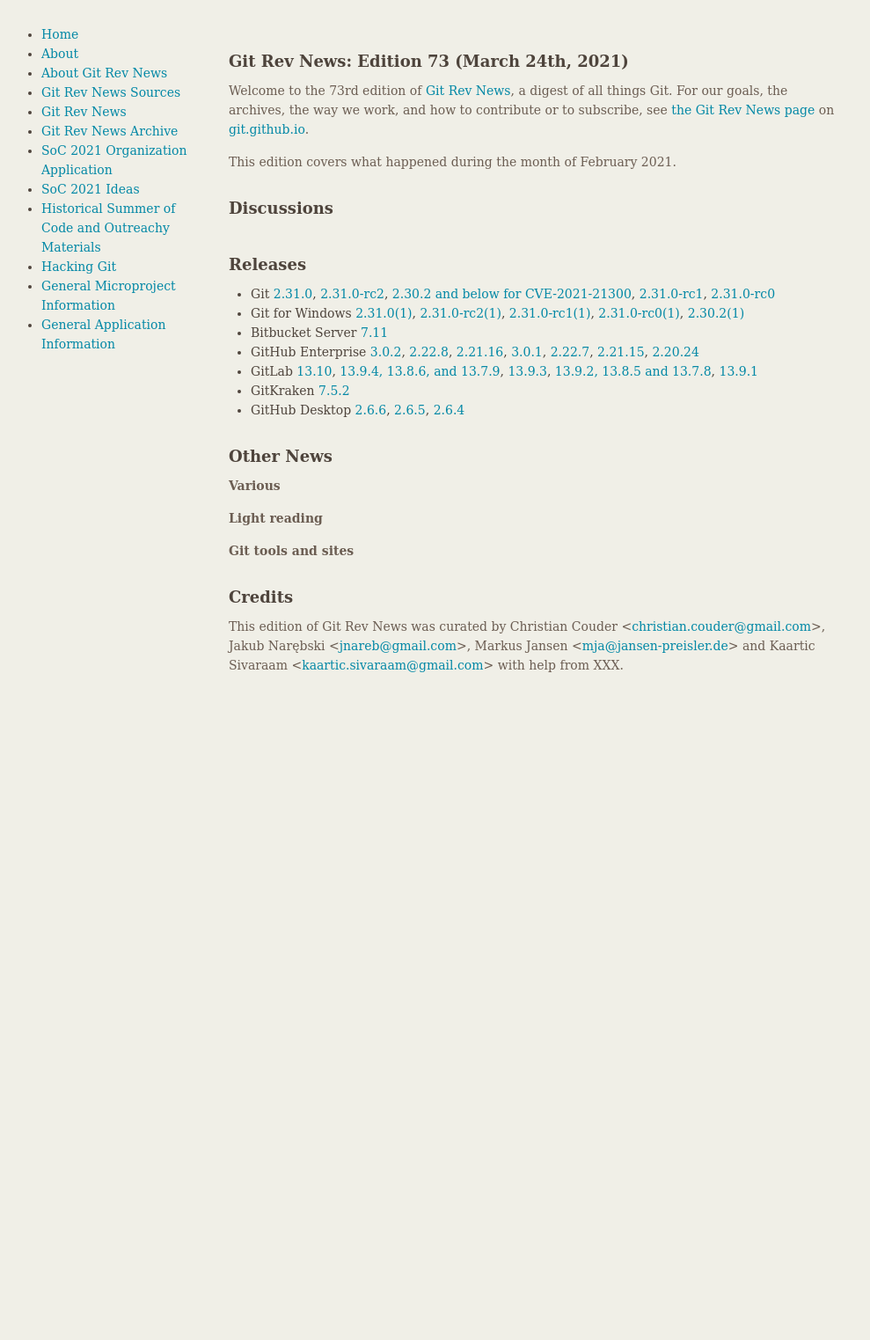
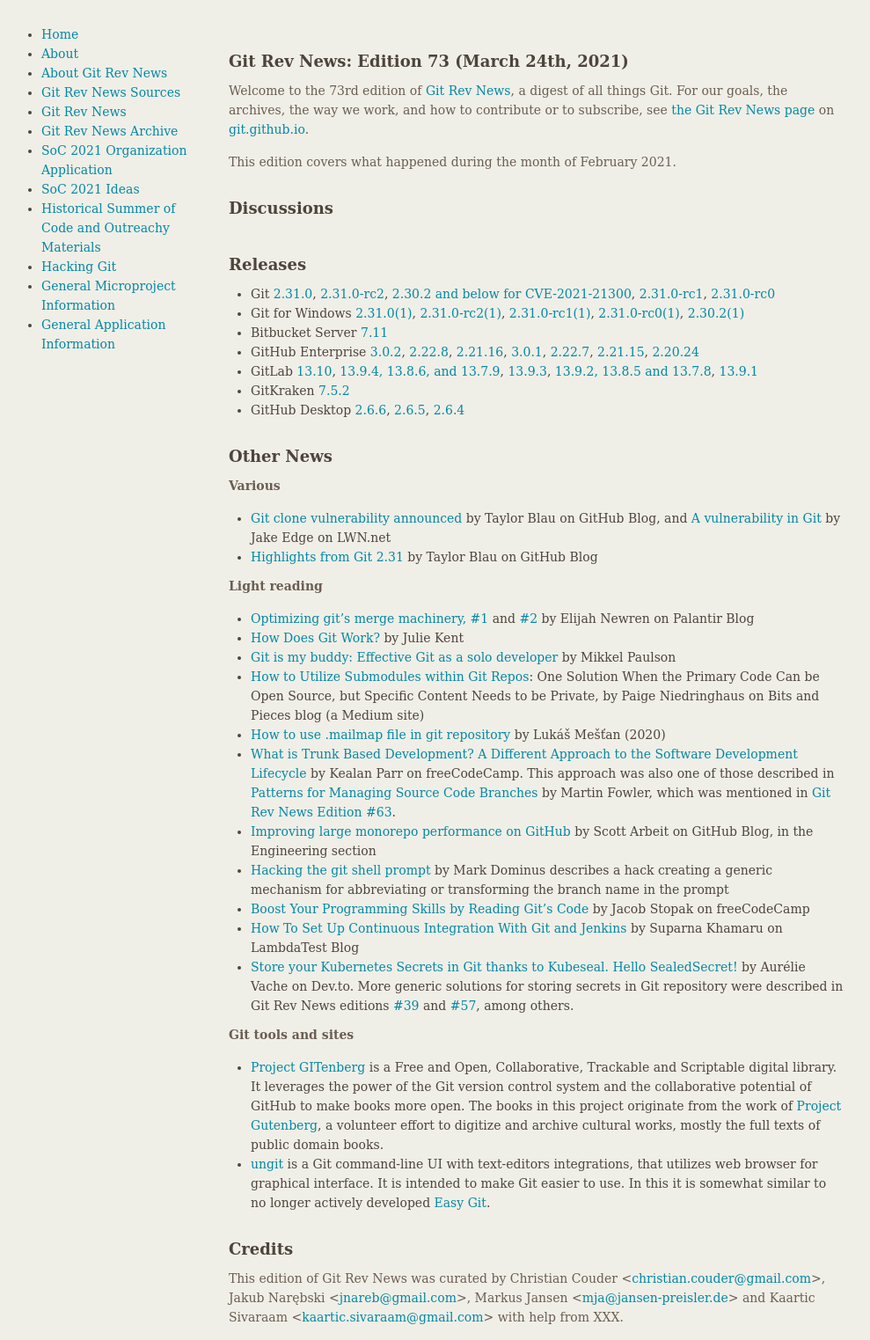
Before and after one commit to git/git.github.io, a Jekyll site: the page built from rev_news/drafts/edition-73.md, in a window 1280 px wide. Shown: the whole page at 88% size, without its empty margins (149-1138 px from the left). Built offline with Jekyll 4.4.1, drawn with Linux system fonts in a browser that asks for light colours; before the commit the page ends 900 px from its top, so only the background shows below that.

Commit message:
rn-73: Add links to various articles, and a few tools and sites

```diff
--- a/rev_news/drafts/edition-73.md
+++ b/rev_news/drafts/edition-73.md
@@ -67,11 +67,61 @@
 
 __Various__
 
+* [Git clone vulnerability announced](https://github.blog/2021-03-09-git-clone-vulnerability-announced/)
+  by Taylor Blau on GitHub Blog, and
+  [A vulnerability in Git](https://lwn.net/Articles/848935/)
+  by Jake Edge on LWN.net
+* [Highlights from Git 2.31](https://github.blog/2021-03-15-highlights-from-git-2-31/)
+  by Taylor Blau on GitHub Blog
+
 
 __Light reading__
 
+* [Optimizing git’s merge machinery, #1](https://blog.palantir.com/optimizing-gits-merge-machinery-1-127ceb0ef2a1)
+  and [#2](https://blog.palantir.com/optimizing-gits-merge-machinery-2-d81391b97878)
+  by Elijah Newren on Palantir Blog
+* [How Does Git Work?](https://www.honeybadger.io/blog/how-does-git-work/)
+  by Julie Kent
+* [Git is my buddy: Effective Git as a solo developer](https://mikkel.ca/blog/git-is-my-buddy-effective-solo-developer/)
+  by Mikkel Paulson
+* [How to Utilize Submodules within Git Repos](https://blog.bitsrc.io/how-to-utilize-submodules-within-git-repos-5dfdd1c62d09):
+  One Solution When the Primary Code Can be Open Source, but Specific Content Needs to be Private,
+  by Paige Niedringhaus on Bits and Pieces blog (a Medium site)
+* [How to use .mailmap file in git repository](ukasmestan.com/using-mailmap-in-git-repository/)
+  by Lukáš Mešťan (2020)
+* [What is Trunk Based Development? A Different Approach to the Software Development Lifecycle](https://www.freecodecamp.org/news/what-is-trunk-based-development/)
+  by Kealan Parr on freeCodeCamp.  This approach was also one of those described
+  in [Patterns for Managing Source Code Branches](https://martinfowler.com/articles/branching-patterns.html)
+  by Martin Fowler, which was mentioned in [Git Rev News Edition #63](https://git.github.io/rev_news/2020/05/28/edition-63/).
+* [Improving large monorepo performance on GitHub](https://github.blog/2021-03-16-improving-large-monorepo-performance-on-github/)
+  by Scott Arbeit on GitHub Blog, in the Engineering section
+* [Hacking the git shell prompt](https://blog.plover.com/prog/git-prompt-hook-hack.html)
+  by Mark Dominus describes a hack creating a generic mechanism for abbreviating
+  or transforming the branch name in the prompt
+* [Boost Your Programming Skills by Reading Git's Code](https://www.freecodecamp.org/news/boost-programming-skills-read-git-code/)
+  by Jacob Stopak on freeCodeCamp
+* [How To Set Up Continuous Integration With Git and Jenkins](https://www.lambdatest.com/blog/how-to-setup-continuous-integration-with-git-jenkins/)
+  by Suparna Khamaru on LambdaTest Blog
+* [Store your Kubernetes Secrets in Git thanks to Kubeseal. Hello SealedSecret!](https://dev.to/stack-labs/store-your-kubernetes-secrets-in-git-thanks-to-kubeseal-hello-sealedsecret-2i6h)
+  by Aurélie Vache on Dev.to.  More generic solutions for storing secrets in Git repository
+  were described in Git Rev News editions [#39](https://git.github.io/rev_news/2018/05/16/edition-39/)
+  and [#57](https://git.github.io/rev_news/2019/11/20/edition-57/), among others.
+
 
 __Git tools and sites__
+
+* [Project GITenberg](http://gitenberg.github.io/) is a Free and Open,
+  Collaborative, Trackable and Scriptable digital library.  It leverages the
+  power of the Git version control system and the collaborative potential of
+  GitHub to make books more open.  The books in this project originate from
+  the work of [Project Gutenberg](http://www.gutenberg.org/), a volunteer effort
+  to digitize and archive cultural works, mostly the full texts of
+  public domain books.
+* [ungit](https://github.com/FredrikNoren/ungit) is a Git command-line UI
+  with text-editors integrations,
+  that utilizes web browser for graphical interface.  It is intended to make
+  Git easier to use.  In this it is somewhat similar to no longer actively developed
+  [Easy Git](https://people.gnome.org/~newren/eg/).
 
 
 ## Credits
```
